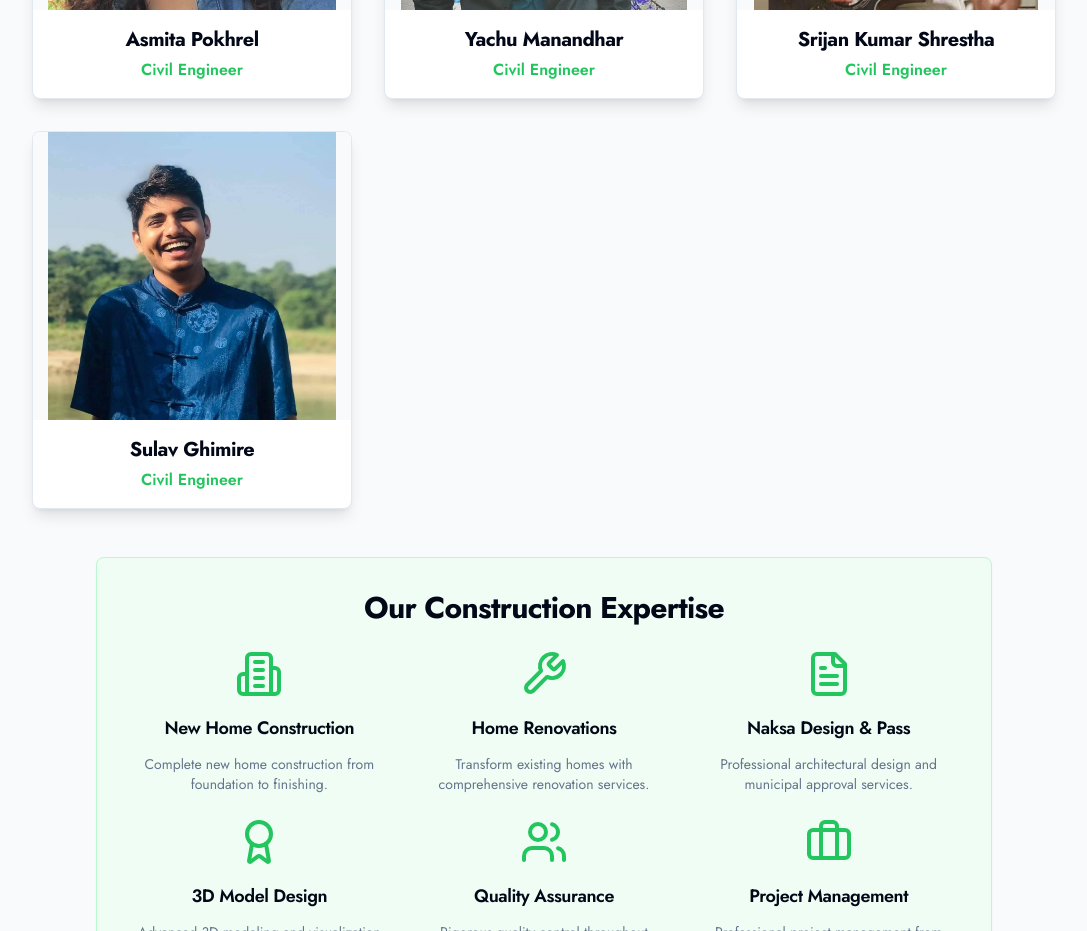
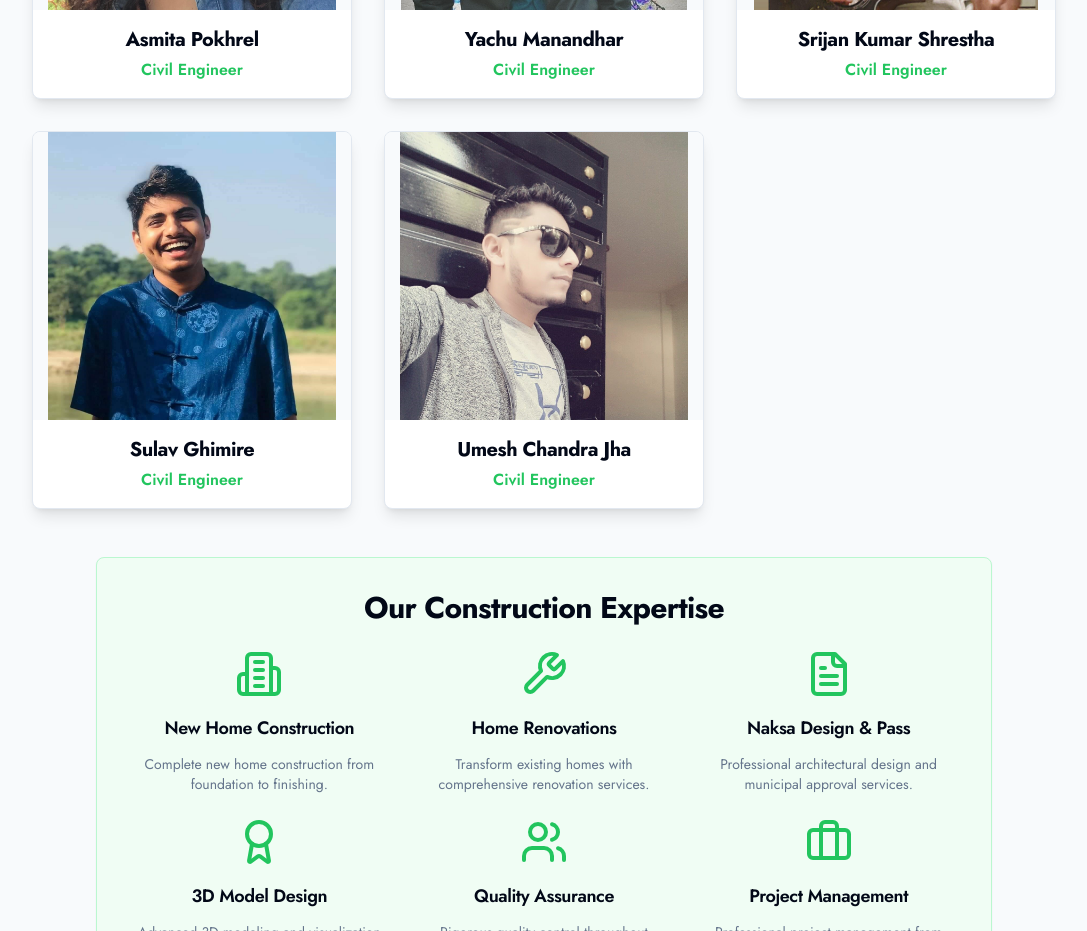
Before and after one commit to romanthapa8848/ghar-banaune-company, a Next.js app: page /team in a window 1280 px wide. Shown: the part 1400-2331 px from the top of the page, without its empty margins (96-1183 px from the left). Built offline with nearby package versions, Linux system fonts and the light colour scheme.

Commit message:
feat: add Umesh to team gallery as Civil Engineer
Update team section with new member profile and grid layout.

Co-authored-by: Roman Thapa <140083949+romanthapa8848@users.noreply.github.com>

```diff
--- a/app/team/page.tsx
+++ b/app/team/page.tsx
@@ -131,6 +131,22 @@ export default function TeamPage() {
                   <p className="text-primary-500 font-semibold text-center">Civil Engineer</p>
                 </CardContent>
               </Card>
+
+              {/* Umesh Chandra Jha */}
+              <Card className="overflow-hidden shadow-lg">
+                <div className="relative h-72">
+                  <Image
+                    src="/umesh-chandra-jha.jpg"
+                    alt="Umesh Chandra Jha"
+                    fill
+                    className="object-contain bg-slate-50"
+                  />
+                </div>
+                <CardContent className="p-4">
+                  <h3 className="mb-1 text-xl font-bold text-center">Umesh Chandra Jha</h3>
+                  <p className="text-primary-500 font-semibold text-center">Civil Engineer</p>
+                </CardContent>
+              </Card>
             </div>
           </div>
 
```
Also changed, not shown: public/umesh-chandra-jha.jpg (added).
